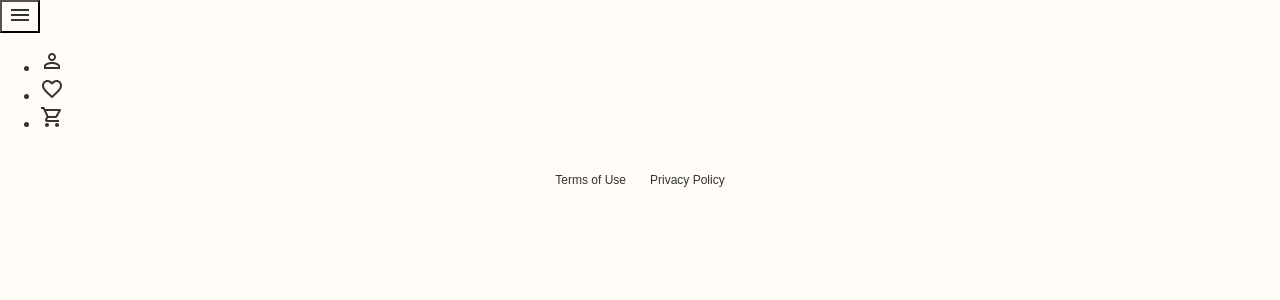
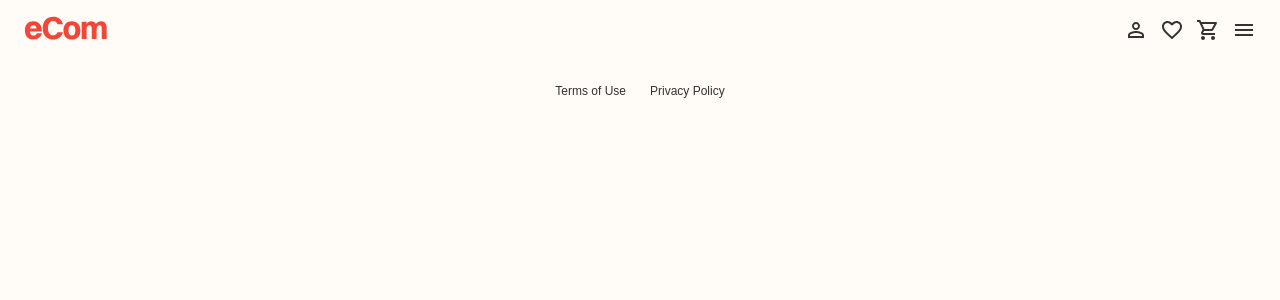
Before and after one commit to H-chai/react-ecom, a React (Create React App) app: page / in a window 1280 px wide. Shown: the top 300 px of the page. Built offline with nearby package versions, Linux system fonts and the light colour scheme.

Commit message:
Add CSS Modules styling for layout components

```diff
--- a/src/components/Header.js
+++ b/src/components/Header.js
@@ -1,14 +1,14 @@
 import { Link } from "react-router-dom";
 import { Nav } from "./Nav";
-import MenuOutlinedIcon from "@mui/icons-material/MenuOutlined";
+import styles from "../styles/Header.module.css";
+import Logo from "../logo.svg";
 
 export function Header() {
   return (
-    <header>
-      <button>
-        <MenuOutlinedIcon></MenuOutlinedIcon>
-      </button>
-      <Link to="/"></Link>
+    <header className={styles.headerElements}>
+      <Link to="/">
+        <img src={Logo} alt="Logo" />
+      </Link>
       <Nav />
     </header>
   );
--- a/src/components/Nav.js
+++ b/src/components/Nav.js
@@ -2,25 +2,32 @@ import { NavLink } from "react-router-dom";
 import PersonOutlineOutlinedIcon from "@mui/icons-material/PersonOutlineOutlined";
 import FavoriteBorderOutlinedIcon from "@mui/icons-material/FavoriteBorderOutlined";
 import ShoppingCartOutlinedIcon from "@mui/icons-material/ShoppingCartOutlined";
+import MenuOutlinedIcon from "@mui/icons-material/MenuOutlined";
+import styles from "../styles/Nav.module.css";
 
 export function Nav() {
   return (
     <nav>
-      <ul>
-        <li>
-          <NavLink>
+      <ul className={styles.headerNavList}>
+        <li className={styles.navListItem}>
+          <NavLink className={styles.navListItem}>
             <PersonOutlineOutlinedIcon></PersonOutlineOutlinedIcon>
           </NavLink>
         </li>
-        <li>
-          <NavLink>
+        <li className={styles.navListItem}>
+          <NavLink className={styles.navListItem}>
             <FavoriteBorderOutlinedIcon></FavoriteBorderOutlinedIcon>
           </NavLink>
         </li>
-        <li>
-          <NavLink>
+        <li className={styles.navListItem}>
+          <NavLink className={styles.navListItem}>
             <ShoppingCartOutlinedIcon></ShoppingCartOutlinedIcon>
           </NavLink>
+        </li>
+        <li>
+          <button className={styles.navButton}>
+            <MenuOutlinedIcon></MenuOutlinedIcon>
+          </button>
         </li>
       </ul>
     </nav>
--- /dev/null
+++ b/src/styles/Header.module.css
@@ -0,0 +1,6 @@
+.headerElements {
+  display: flex;
+  align-items: center;
+  justify-content: space-between;
+  padding: 16px 24px;
+}
--- /dev/null
+++ b/src/styles/Nav.module.css
@@ -0,0 +1,15 @@
+.headerNavList {
+  composes: noListStyle from "./common.module.css";
+  display: flex;
+  justify-content: center;
+  gap: 12px;
+}
+
+.navListItem {
+  composes: iconCenter from "./common.module.css";
+}
+
+.navButton {
+  composes: noBorder iconCenter from "./common.module.css";
+  padding: 0;
+}
--- a/src/styles/common.module.css
+++ b/src/styles/common.module.css
@@ -13,3 +13,12 @@
 .noTextDecoration {
   text-decoration: none;
 }
+
+.noBorder {
+  border: none;
+}
+
+.iconCenter {
+  display: flex;
+  align-items: center;
+}
```
Also changed, not shown: src/logo.svg.
